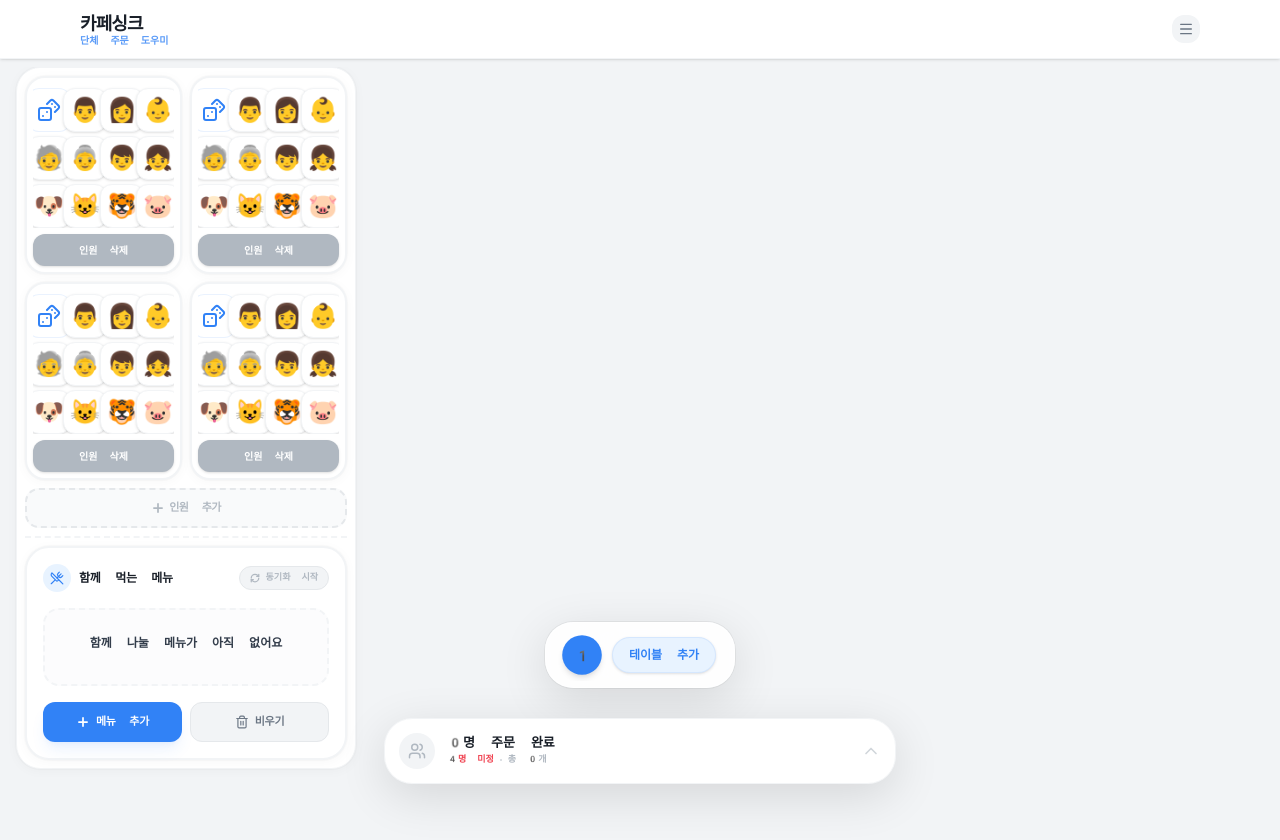
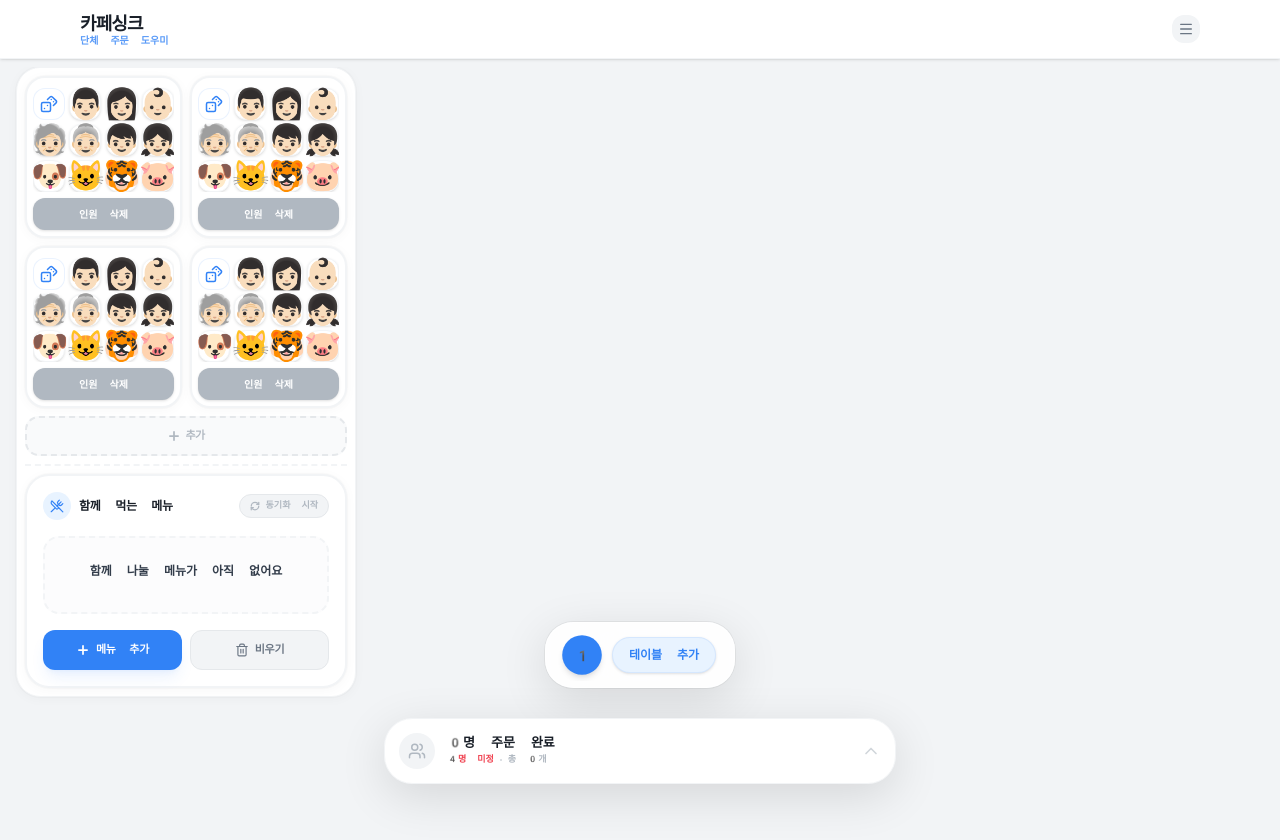
Before and after one commit to limchang/cafe_test, a React (Vite) app: page / in a window 1280 px wide. Shown: the top 840 px of the page. After the commit the page ends 809 px from the top, so only its background shows below. Built offline with nearby package versions, Linux system fonts and the light colour scheme; a web font is replaced by a local one.

Commit message:
feat: Update emojis with skin tone modifiers
Adds skin tone modifiers to default and hands category emojis for better inclusivity and visual variety. Also slightly reduces the size of the random dice button and simplifies the "Add person" button text.

```diff
--- a/App.tsx
+++ b/App.tsx
@@ -14,7 +14,7 @@ import { HistoryModal } from './components/HistoryModal.tsx';
 
 const SETTINGS_STORAGE_KEY = 'cafesync_settings_v1';
 const HISTORY_STORAGE_KEY = 'cafesync_history_v1';
-export const DEFAULT_EMOJIS = ["👨", "👩", "👶", "🧓", "👵", "👦", "👧", "🐶", "😺", "🐯", "🐷"];
+export const DEFAULT_EMOJIS = ["👨🏻", "👩🏻", "👶🏻", "🧓🏻", "👵🏻", "👦🏻", "👧🏻", "🐶", "😺", "🐯", "🐷"];
 
 const createEmptyOrder = (): OrderItem => ({
   id: uuidv4(),
--- a/components/OrderCard.tsx
+++ b/components/OrderCard.tsx
@@ -28,7 +28,7 @@ interface OrderCardProps {
 const CATEGORY_EMOJIS: Record<EmojiCategory, string[]> = {
   ANIMALS: ["🦁", "🐯", "🐨", "🐷", "🐸", "🐵", "🐔", "🐧", "🐧", "🐦", "🐥", "🦉", "🐺", "북극곰", "🐴", "🦄", "🐝"],
   FACES: ["😀", "😍", "😎", "🤔", "😴", "🤩", "🥳", "🥺", "😡", "🤢", "🤡", "👻", "👽", "🤖", "💩", "✨"],
-  HANDS: ["👍", "👎", "👊", "✌️", "👌", "✋", "👐", "🙌", "👏", "🙏", "🤝", "🤘", "🤙", "👋", "✍️", "💪"],
+  HANDS: ["👍🏻", "👎🏻", "👊🏻", "✌🏻", "👌🏻", "✋🏻", "👐🏻", "🙌🏻", "👏🏻", "🙏🏻", "🤝🏻", "🤘🏻", "🤙🏻", "👋🏻", "✍🏻", "💪🏻"],
   NUMBERS: ["0️⃣", "1️⃣", "2️⃣", "3️⃣", "4️⃣", "5️⃣", "6️⃣", "7️⃣", "8️⃣", "9️⃣", "따봉"]
 };
 
@@ -282,9 +282,9 @@ export const OrderCard: React.FC<OrderCardProps> = ({
             className="flex-1 flex flex-col"
           >
             <div className="grid grid-cols-4 gap-1 flex-1 items-center justify-items-center overflow-y-auto no-scrollbar pt-1">
-              <button onClick={() => handleAvatarSelect(CATEGORY_EMOJIS[appSettings.randomCategory][Math.floor(Math.random() * 16)])} className="w-11 h-11 flex items-center justify-center rounded-xl bg-white/50 text-toss-blue transition-transform active:scale-90 border border-toss-blue/10"><Dices size={24} /></button>
+              <button onClick={() => handleAvatarSelect(CATEGORY_EMOJIS[appSettings.randomCategory][Math.floor(Math.random() * 16)])} className="w-8 h-8 flex items-center justify-center rounded-xl bg-white/50 text-toss-blue transition-transform active:scale-90 border border-toss-blue/10"><Dices size={18} /></button>
               {appSettings.defaultEmojis.map(emoji => (
-                <button key={emoji} onClick={() => handleAvatarSelect(emoji)} className="w-11 h-11 flex items-center justify-center rounded-xl text-2xl bg-white border border-toss-grey-100 shadow-sm transition-transform active:scale-90 hover:border-toss-blue/30">{emoji}</button>
+                <button key={emoji} onClick={() => handleAvatarSelect(emoji)} className="w-8 h-8 flex items-center justify-center rounded-xl text-3xl bg-white border border-toss-grey-100 shadow-sm transition-transform active:scale-90 hover:border-toss-blue/30 leading-none">{emoji}</button>
               ))}
             </div>
             <button onClick={() => onRemove(order.id)} className="w-full h-8 mt-1.5 rounded-xl text-[10px] font-black text-white bg-toss-grey-400 hover:bg-toss-red transition-all shadow-sm">인원 삭제</button>
--- a/components/OrderGroupSection.tsx
+++ b/components/OrderGroupSection.tsx
@@ -79,7 +79,7 @@ export const OrderGroupSection: React.FC<OrderGroupSectionProps> = ({
 
         {!isOdd && (
           <button onClick={() => addOrderItem(group.id)} className="w-full h-10 border-2 border-dashed border-toss-grey-200 bg-toss-grey-50 text-toss-grey-400 rounded-[14px] flex items-center justify-center gap-1 hover:bg-toss-grey-100 active:scale-[0.98] transition-all shrink-0">
-            <Plus size={14} strokeWidth={3} /><span className="text-[11px] font-black uppercase tracking-tighter">인원 추가</span>
+            <Plus size={14} strokeWidth={3} /><span className="text-[11px] font-black uppercase tracking-tighter">추가</span>
           </button>
         )}
 
```
